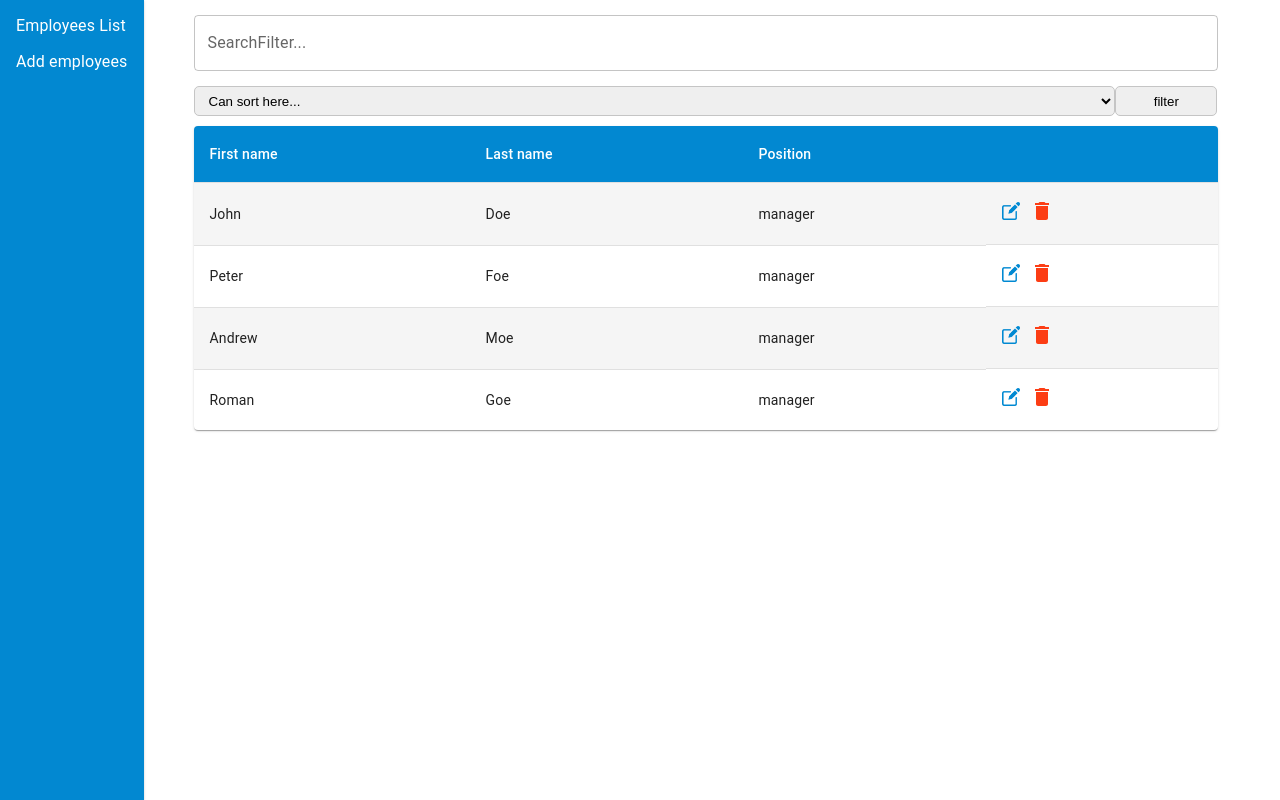
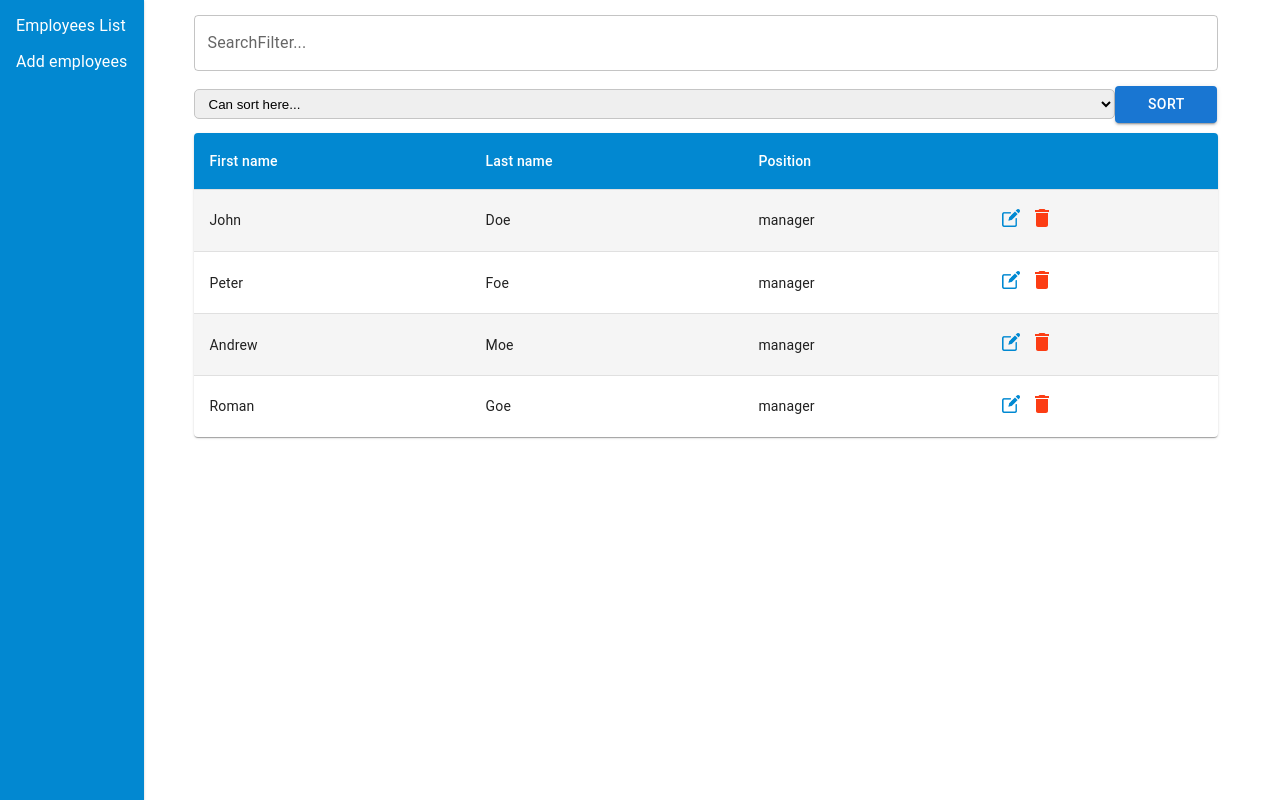
Before and after one commit to vadimhv/employee-list-with-filtering, a React (Create React App) app: page / in a window 1280 px wide. Built offline with nearby package versions, Linux system fonts and the light colour scheme.

Commit message:
finished client app

```diff
--- a/src/components/Employees/Employees.tsx
+++ b/src/components/Employees/Employees.tsx
@@ -1,5 +1,4 @@
 import React from 'react';
-import SearchFilter from "./Filters/SearchFilter/SearchFilter";
 import EmployeesList from "./EmployeesList/EmployeesList";
 import Paginator from "./Paginator/Paginator";
 import {EmployeesDataType} from "../../App";
--- a/src/components/Employees/Filters/SortingFilter/SortingFilter.tsx
+++ b/src/components/Employees/Filters/SortingFilter/SortingFilter.tsx
@@ -1,4 +1,5 @@
 import React, {useState} from 'react';
+import {Button} from "@mui/material";
 
 interface Props {
     onSortEmployeeData: (sortByElement: string) => void
@@ -23,7 +24,8 @@ const SortingFilter:React.FC<Props> = (props) => {
                 <option value="lastName">Sort by last name</option>
                 <option value="position">Sort by position</option>
             </select>
-            <input type="submit" value={'filter'} className={'select-button'}/>
+            <Button data-testid="submit" name="submit" type={"submit"} variant="contained" style={{"width": "10%"}}
+            >SORT</Button>
         </form>
     );
 };
```
